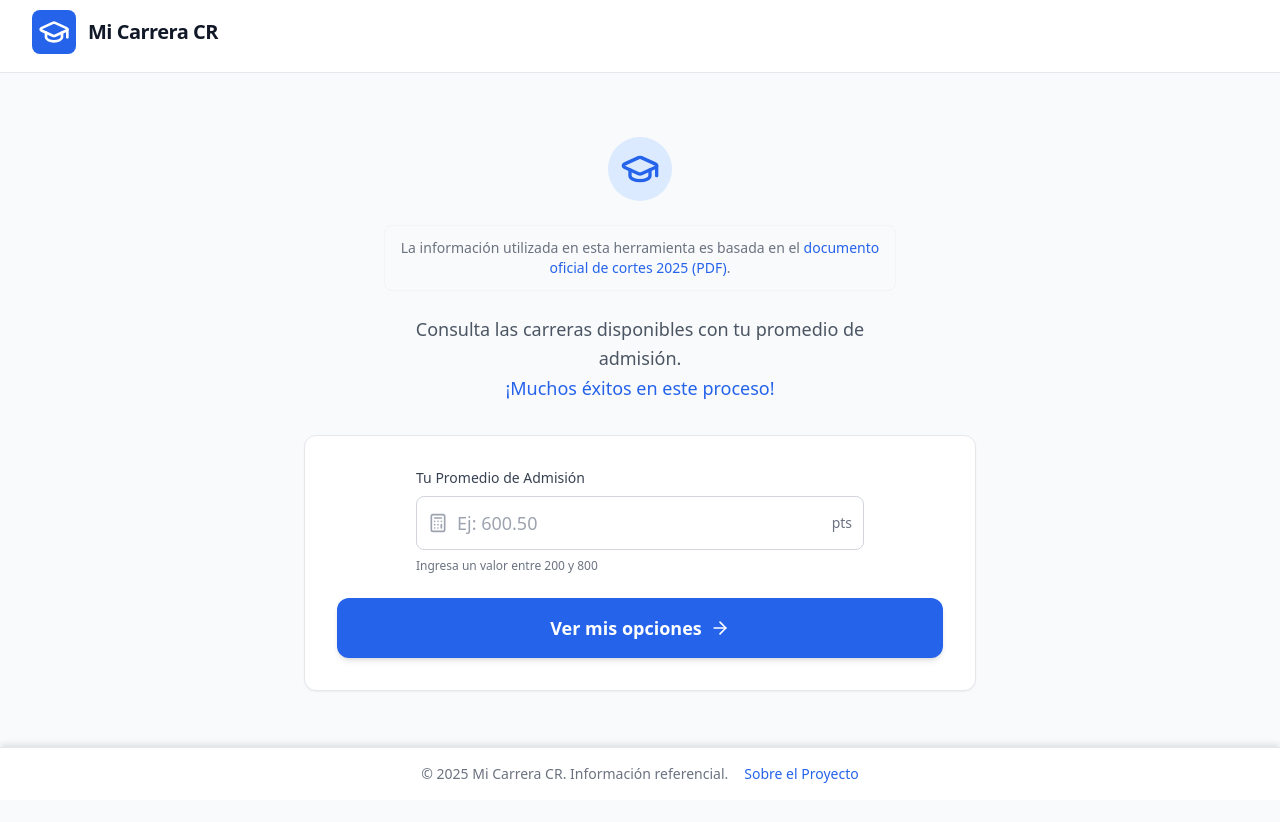
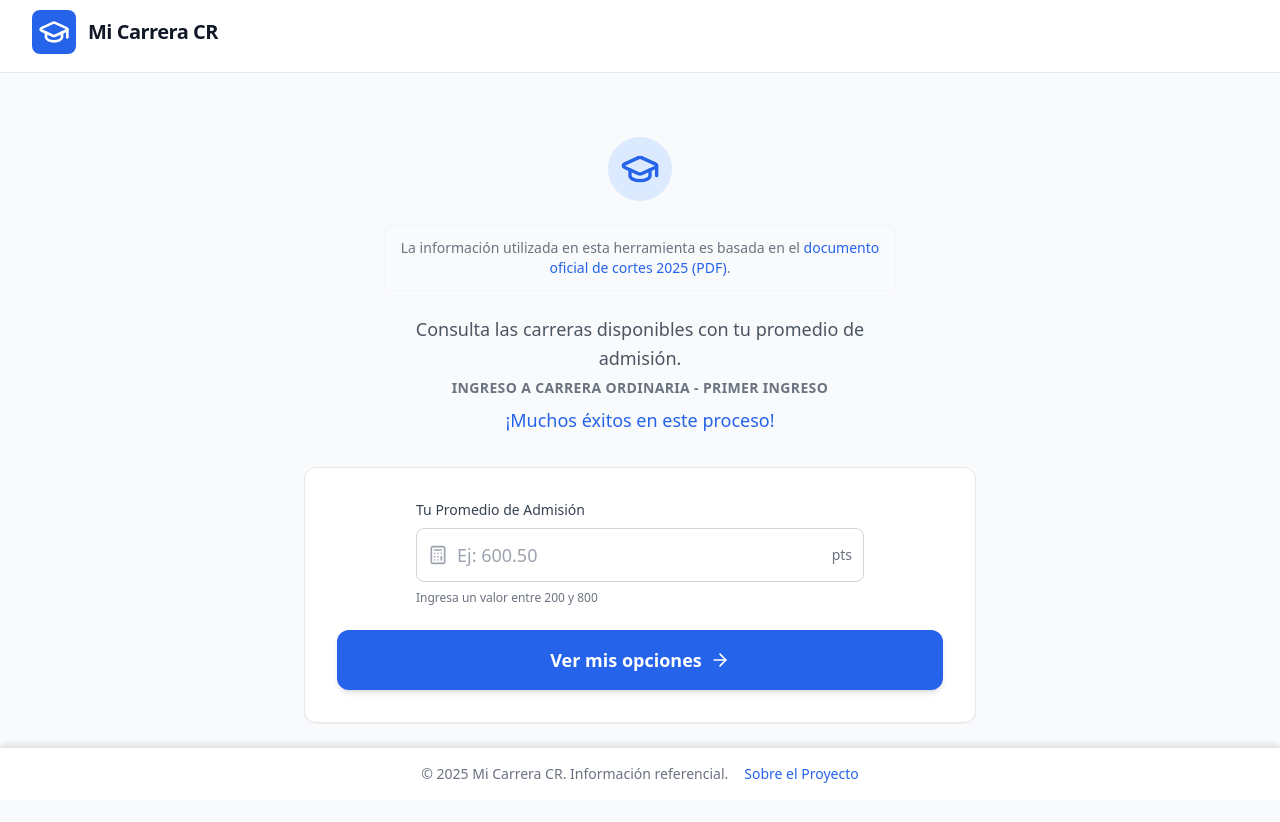
Before and after one commit to cchavesdev/micarreracr, a React (Vite) app: page / in a window 1280 px wide. Shown: the top 822 px of the page. Built offline with nearby package versions, Linux system fonts and the light colour scheme; no server answers.

Commit message:
Update: Clarify admission type on Home and fix links in About

```diff
--- a/src/pages/About.jsx
+++ b/src/pages/About.jsx
@@ -46,13 +46,13 @@ const About = () => {
                             Oficina de Registro e Información (UCR)
                         </a>
                         <a
-                            href="https://ori.ucr.ac.cr/sites/default/files/archivos-2024/Cortes_Historicos_2024.pdf"
+                            href="/data/Cortes-carreras-UCR-2025-primer-ingreso-.pdf"
                             target="_blank"
                             rel="noopener noreferrer"
                             className="flex items-center gap-2 text-red-600 hover:underline"
                         >
                             <ExternalLink size={16} />
-                            Otras Referencias cortes historicos
+                            Documento Oficial de Cortes 2025 (PDF)
                         </a>
                     </div>
                 </Card>
@@ -62,7 +62,7 @@ const About = () => {
                         Desarrollado con fines educativos y de orientación vocacional.
                     </p>
                     <a
-                        href="https://github.com"
+                        href="https://github.com/cchavesdev/micarreracr"
                         target="_blank"
                         rel="noopener noreferrer"
                         className="inline-flex items-center gap-2 text-gray-700 hover:text-black transition-colors"
--- a/src/pages/Home.jsx
+++ b/src/pages/Home.jsx
@@ -40,7 +40,10 @@ const Home = () => {
                     <p className="text-lg text-gray-600 max-w-lg mx-auto leading-relaxed pt-2">
                         Consulta las carreras disponibles con tu promedio de admisión.
                         <br />
-                        <span className="font-medium text-blue-600">¡Muchos éxitos en este proceso!</span>
+                        <span className="text-sm font-semibold text-gray-500 uppercase tracking-wide block mt-1">
+                            Ingreso a Carrera Ordinaria - Primer Ingreso
+                        </span>
+                        <span className="font-medium text-blue-600 block mt-2">¡Muchos éxitos en este proceso!</span>
                     </p>
                 </div>
 
```
